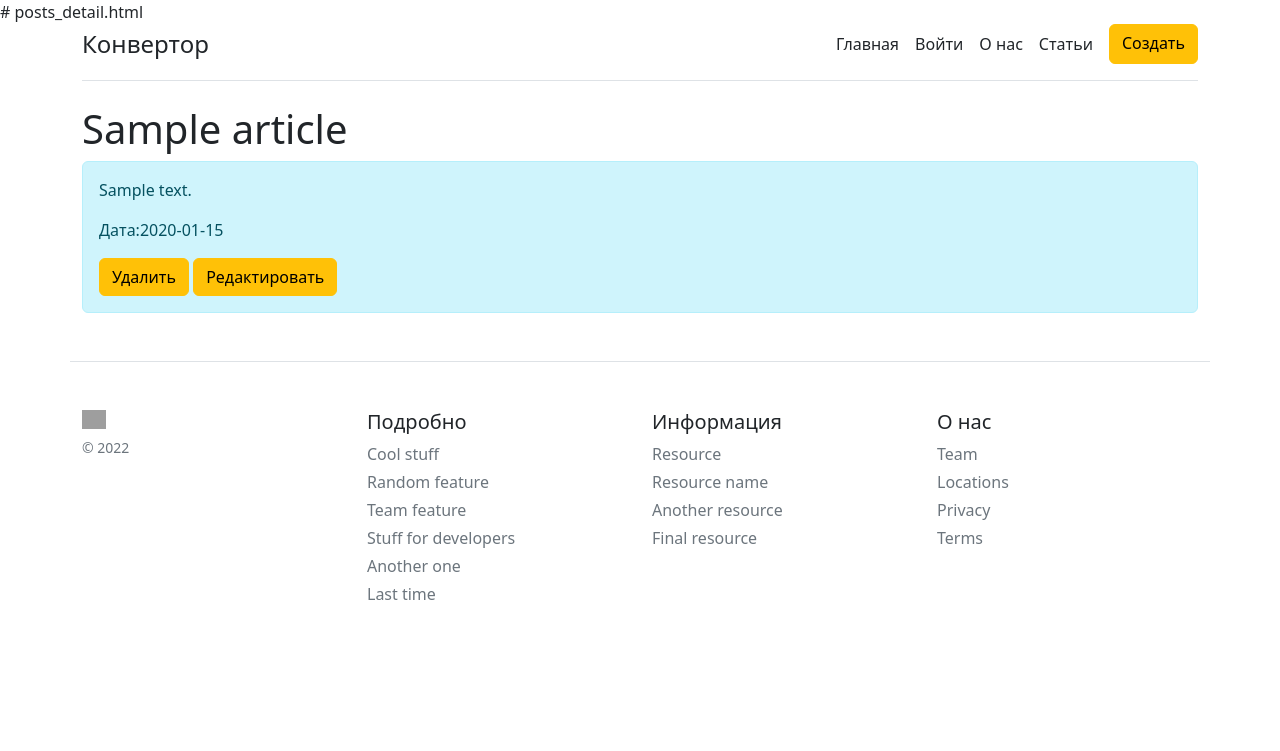
After one commit to CopterBy/Flask_app, a Flask app: page /posts/1 in a window 1280 px wide. The commit adds this page. Shown: the top 751 px of the page. Run offline with Flask 2, Linux system fonts and the light colour scheme; tables that the repository leaves empty hold one stand-in row (values such as "Sample post"); grey boxes are pictures that could not be loaded.

Commit message:
Завершенный рабочий проект "статьи на сайте"

```diff
--- a/app.py
+++ b/app.py
@@ -17,7 +17,6 @@ class Article(db.Model):
     def __repr__(self):
         return '<Article %r' % self.id
 
-
 @app.route('/')
 @app.route('/home')
 def index():
@@ -31,8 +30,42 @@ def about():
 
 @app.route('/posts')
 def posts():
-    articles = Article.query.order_by(Article.date).all()
+    articles = Article.query.order_by(Article.date.desc()).all()
     return render_template('posts.html', articles=articles)
+
+@app.route('/posts/<int:id>')
+def posts_detail(id):
+    article = Article.query.get(id)
+    return render_template('posts_detail.html', article=article)
+
+
+@app.route('/posts/<int:id>/delete')
+def posts_delete(id):
+    article = Article.query.get_or_404(id)
+    try:
+        db.session.delete(article)
+        db.session.commit()
+        return redirect('/posts')
+    except:
+        return 'Ошибка удаления статьи'
+
+
+@app.route('/posts/<int:id>/update', methods=['POST', 'GET'])
+def update_article(id):
+    article = Article.query.get(id)
+    if request.method == 'POST':
+        article.title = request.form['title']
+        article.intro = request.form['intro']
+        article.text = request.form['text']
+
+        try:
+            db.session.commit()
+            return redirect('/posts')
+        except:
+            return 'Ошибка редактирования статьи'
+    else:
+        article = Article.query.get(id)
+        return render_template('update-article.html', article=article)
 
 
 @app.route('/create-article', methods=['POST', 'GET'])
@@ -46,12 +79,11 @@ def create_article():
         try:
             db.session.add(article)
             db.session.commit()
-            return redirect('/')
+            return redirect('/posts')
         except:
             return 'Ошибка добавления статьи'
     else:
         return render_template('create-article.html')
-
 
 
 @app.route('/login')
--- a/templates/base.html
+++ b/templates/base.html
@@ -21,6 +21,7 @@
         <a class="me-3 py-2 text-dark text-decoration-none" href="/">Главная</a>
         <a class="me-3 py-2 text-dark text-decoration-none" href="/login">Войти</a>
         <a class="me-3 py-2 text-dark text-decoration-none" href="/about">О нас</a>
+        <a class="me-3 py-2 text-dark text-decoration-none" href="/posts">Статьи</a>
         <a class="btn btn-warning" href="/create-article">Создать</a>
       </nav>
     </div>
--- /dev/null
+++ b/templates/posts_detail.html
@@ -0,0 +1,21 @@
+# posts_detail.html
+
+{% extends 'base.html' %}
+
+{% block title %}
+{{ article.title }}
+{% endblock %}
+
+{% block body %}
+<div class="container">
+    <h1>{{ article.title }}</h1>
+
+    <div class="alert alert-info">
+      <p>{{ article.text }}</p>
+      <p>Дата:{{ article.date.date() }}</p>
+      <a href="/posts/{{ article.id }}/delete" class="btn btn-warning">Удалить</a>
+      <a href="/posts/{{ article.id }}/update" class="btn btn-warning">Редактировать</a>
+    </div>
+</div>
+
+{% endblock %}
```
Also changed, not shown: templates/posts.html (+15 -1 lines), templates/update-article.html (added, +20 -0 lines).
